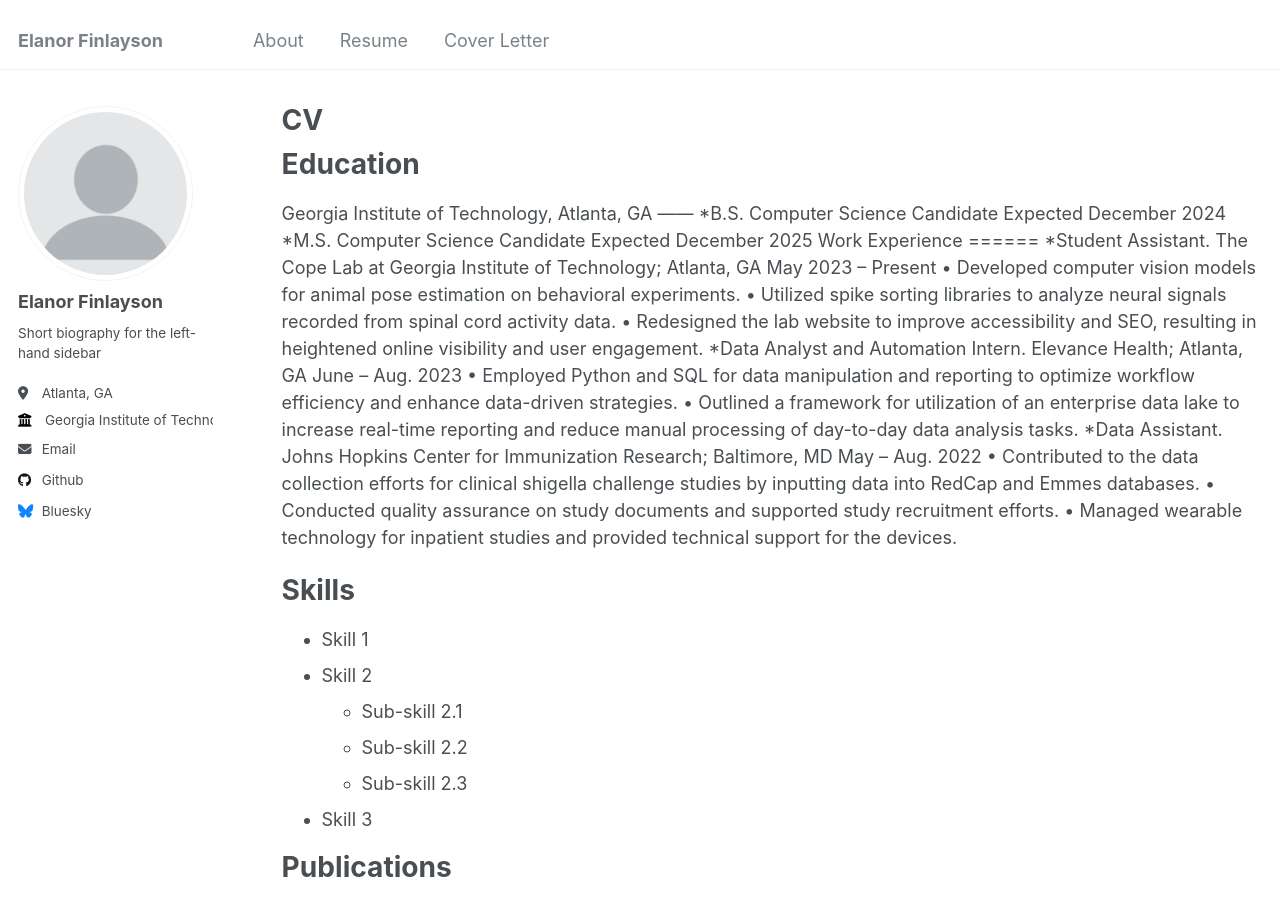
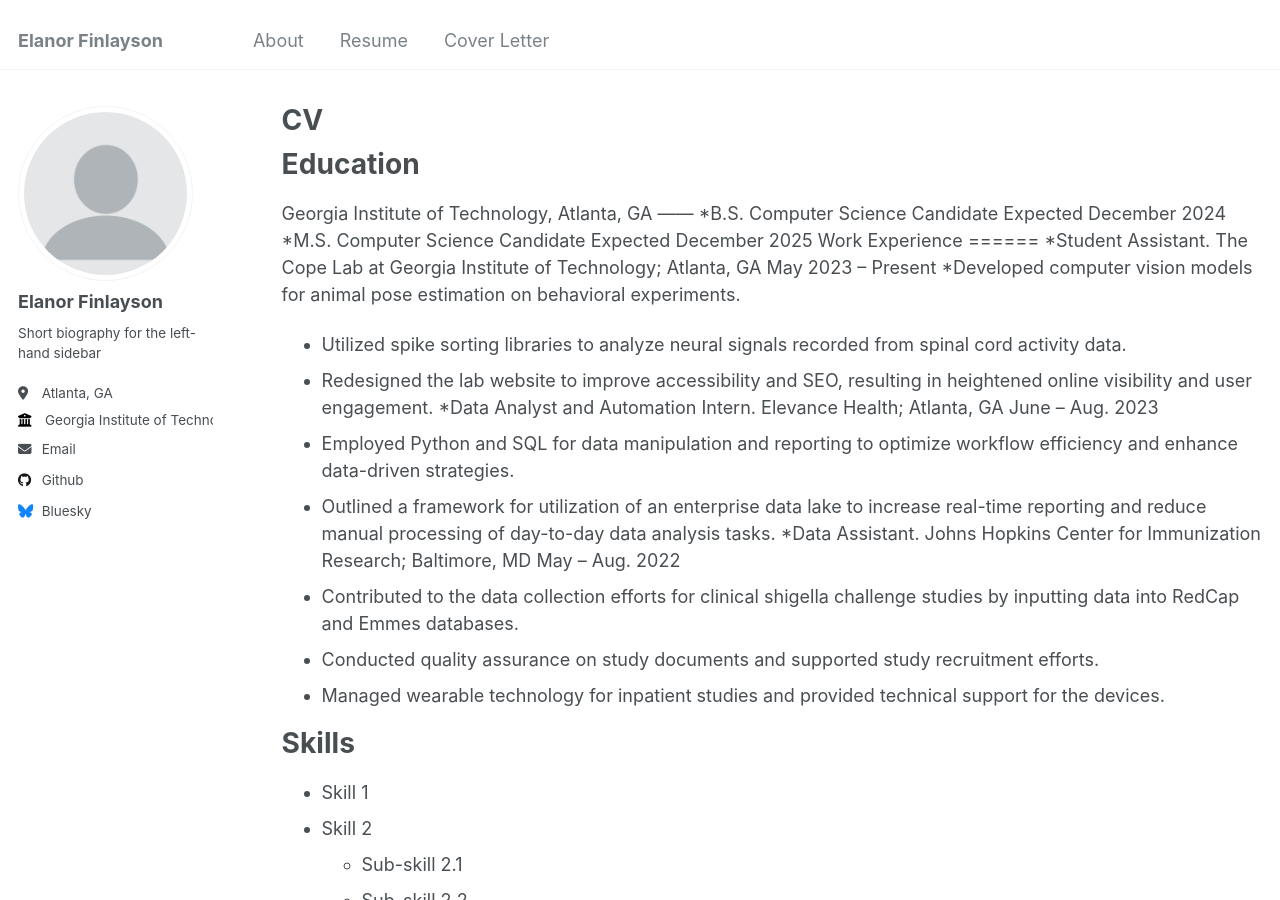
Before and after one commit to efin396/efin396.github.io, a Jekyll site: the page built from _pages/cv.md, in a window 1280 px wide and 900 px high. Built offline with Jekyll 4.4.1, drawn with Linux system fonts in a browser that asks for light colours.

Commit message:
Update cv.md

```diff
--- a/_pages/cv.md
+++ b/_pages/cv.md
@@ -18,20 +18,20 @@ Georgia Institute of Technology, Atlanta, GA
 Work Experience
 ======
 *Student Assistant. The Cope Lab at Georgia Institute of Technology; Atlanta, GA May 2023 – Present
-• Developed computer vision models for animal pose estimation on behavioral experiments.
-• Utilized spike sorting libraries to analyze neural signals recorded from spinal cord activity data.
-• Redesigned the lab website to improve accessibility and SEO, resulting in heightened online visibility and user
+*Developed computer vision models for animal pose estimation on behavioral experiments.
+* Utilized spike sorting libraries to analyze neural signals recorded from spinal cord activity data.
+* Redesigned the lab website to improve accessibility and SEO, resulting in heightened online visibility and user
 engagement.
 *Data Analyst and Automation Intern. Elevance Health; Atlanta, GA June – Aug. 2023
-• Employed Python and SQL for data manipulation and reporting to optimize workflow efficiency and enhance
+* Employed Python and SQL for data manipulation and reporting to optimize workflow efficiency and enhance
 data-driven strategies.
-• Outlined a framework for utilization of an enterprise data lake to increase real-time reporting and reduce
+* Outlined a framework for utilization of an enterprise data lake to increase real-time reporting and reduce
 manual processing of day-to-day data analysis tasks.
 *Data Assistant. Johns Hopkins Center for Immunization Research; Baltimore, MD May – Aug. 2022
-• Contributed to the data collection efforts for clinical shigella challenge studies by inputting data into RedCap
+* Contributed to the data collection efforts for clinical shigella challenge studies by inputting data into RedCap
 and Emmes databases.
-• Conducted quality assurance on study documents and supported study recruitment efforts.
-• Managed wearable technology for inpatient studies and provided technical support for the devices.
+* Conducted quality assurance on study documents and supported study recruitment efforts.
+* Managed wearable technology for inpatient studies and provided technical support for the devices.
 
 
 Skills
```
